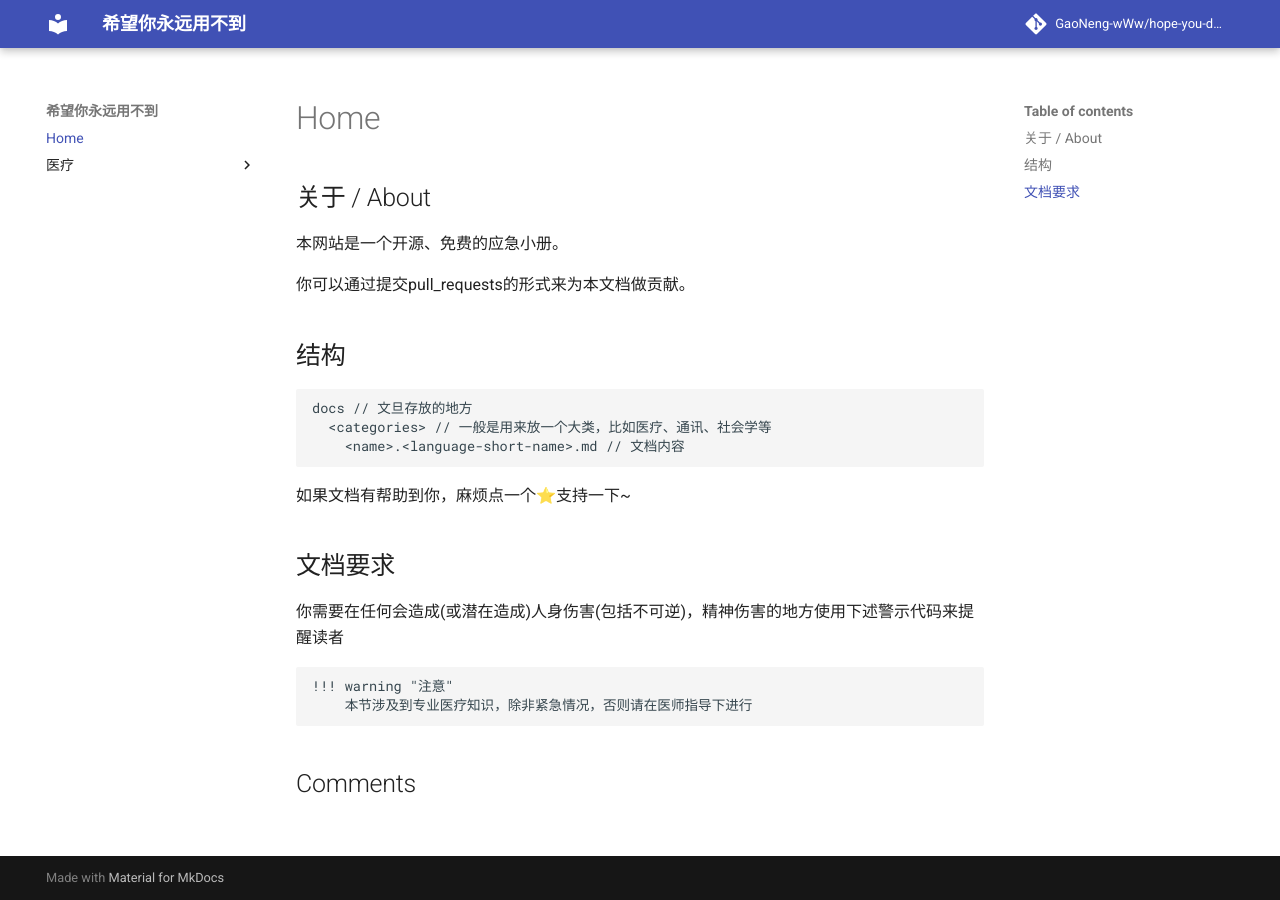
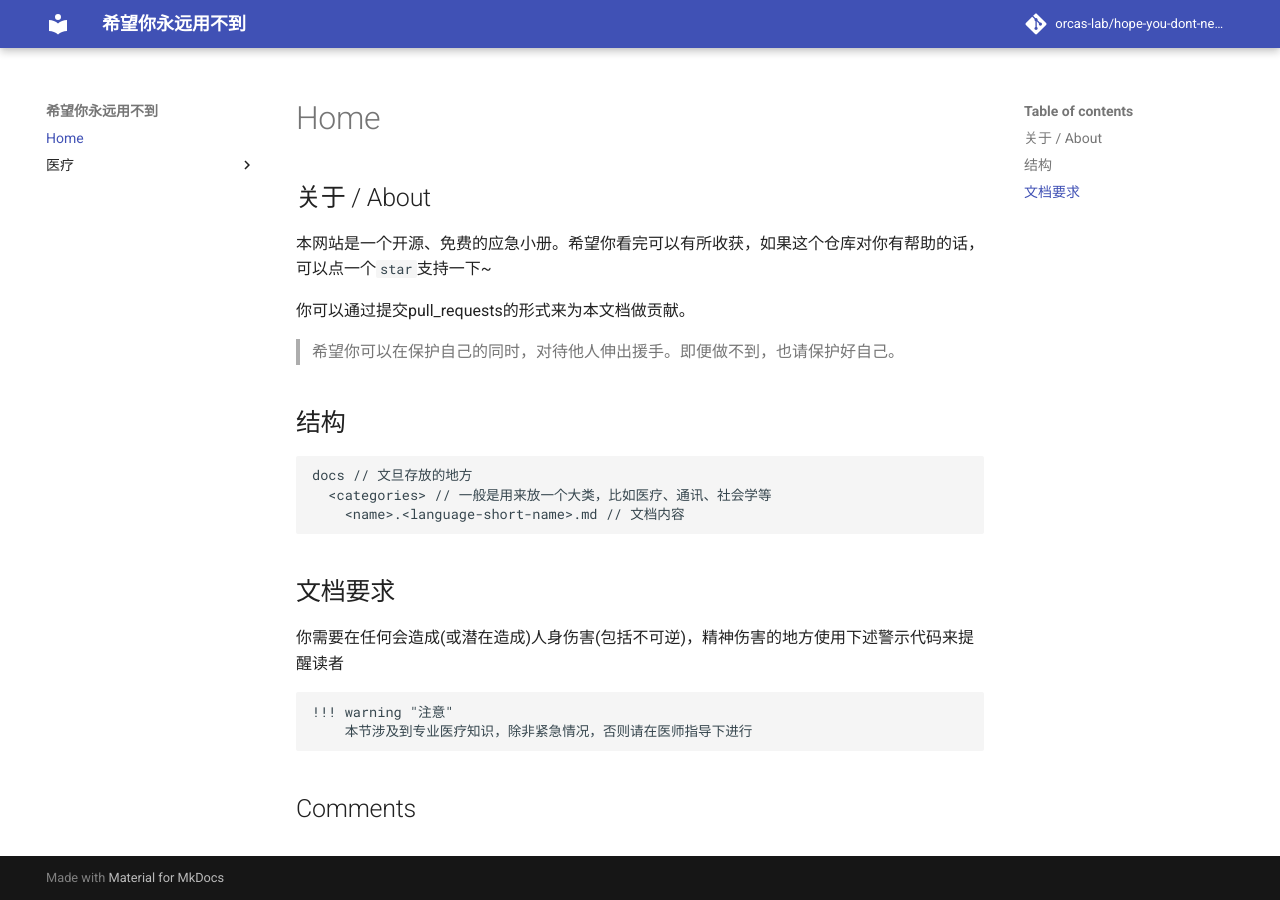
Before and after one commit to orcas-lab/hope-you-never-need-it, an MkDocs documentation site: the page built from docs/index.md, in a window 1280 px wide. Built offline with MkDocs 1.6.1 and Material for MkDocs 9.7.7, drawn with Linux system fonts in a browser that asks for light colours; comment, search, counter and statistics services are not loaded.

Commit message:
feat: comments

````diff
--- a/docs/index.md
+++ b/docs/index.md
@@ -3,9 +3,11 @@ comments: true
 ---
 ## 关于 / About
 
-本网站是一个开源、免费的应急小册。
+本网站是一个开源、免费的应急小册。希望你看完可以有所收获，如果这个仓库对你有帮助的话，可以点一个`star`支持一下~
 
 你可以通过提交pull_requests的形式来为本文档做贡献。
+
+> 希望你可以在保护自己的同时，对待他人伸出援手。即便做不到，也请保护好自己。
 
 ## 结构
 
@@ -15,8 +17,6 @@ docs // 文旦存放的地方
     <name>.<language-short-name>.md // 文档内容
 ```
 
-如果文档有帮助到你，麻烦点一个⭐支持一下~
-
 ## 文档要求
 
 你需要在任何会造成(或潜在造成)人身伤害(包括不可逆)，精神伤害的地方使用下述警示代码来提醒读者
--- a/mkdocs.yml
+++ b/mkdocs.yml
@@ -1,6 +1,6 @@
 site_name: 希望你永远用不到
-repo_url: https://github.com/GaoNeng-wWw/hope-you-dont-need-it
-repo_name: GaoNeng-wWw/hope-you-dont-need-it
+repo_url: https://github.com/orcas-lab/hope-you-dont-need-it
+repo_name: orcas-lab/hope-you-dont-need-it
 theme:
   name: 'material'
   custom_dir: overrides
--- a/overrides/partials/comments.html
+++ b/overrides/partials/comments.html
@@ -2,7 +2,7 @@
   <h2 id="__comments">{{ lang.t("meta.comments") }}</h2>
   <!-- Insert generated snippet here -->
   <script src="https://giscus.app/client.js"
-    data-repo="GaoNeng-wWw/hope-you-dont-need-it"
+  data-repo="orcas-lab/hope-you-dont-need-it"
   data-repo-id="R_kgDOKRCcSQ"
   data-category="Show and tell"
   data-category-id="DIC_kwDOKRCcSc4CZ8Uj"
````
Lines whose indentation alone changed are shown as unchanged.
